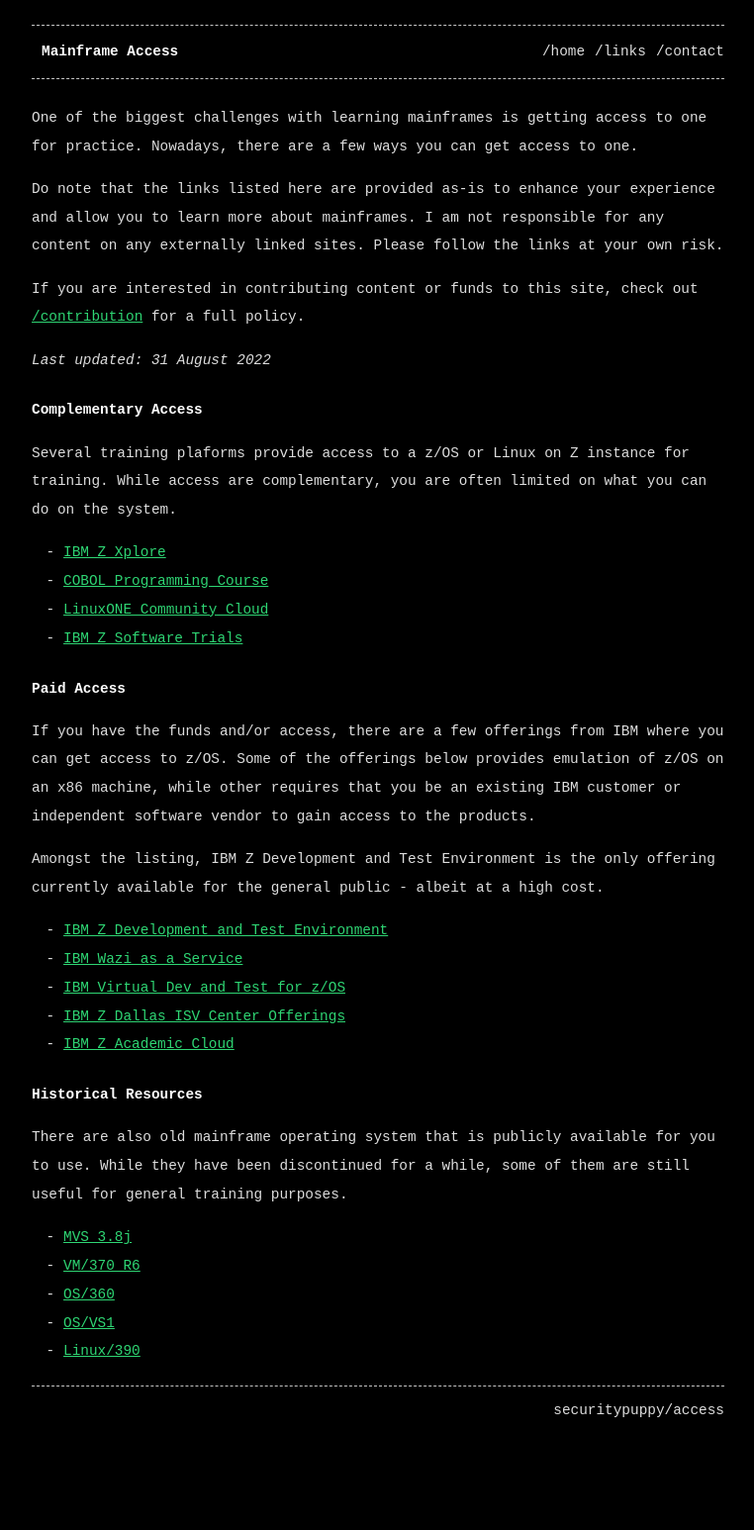
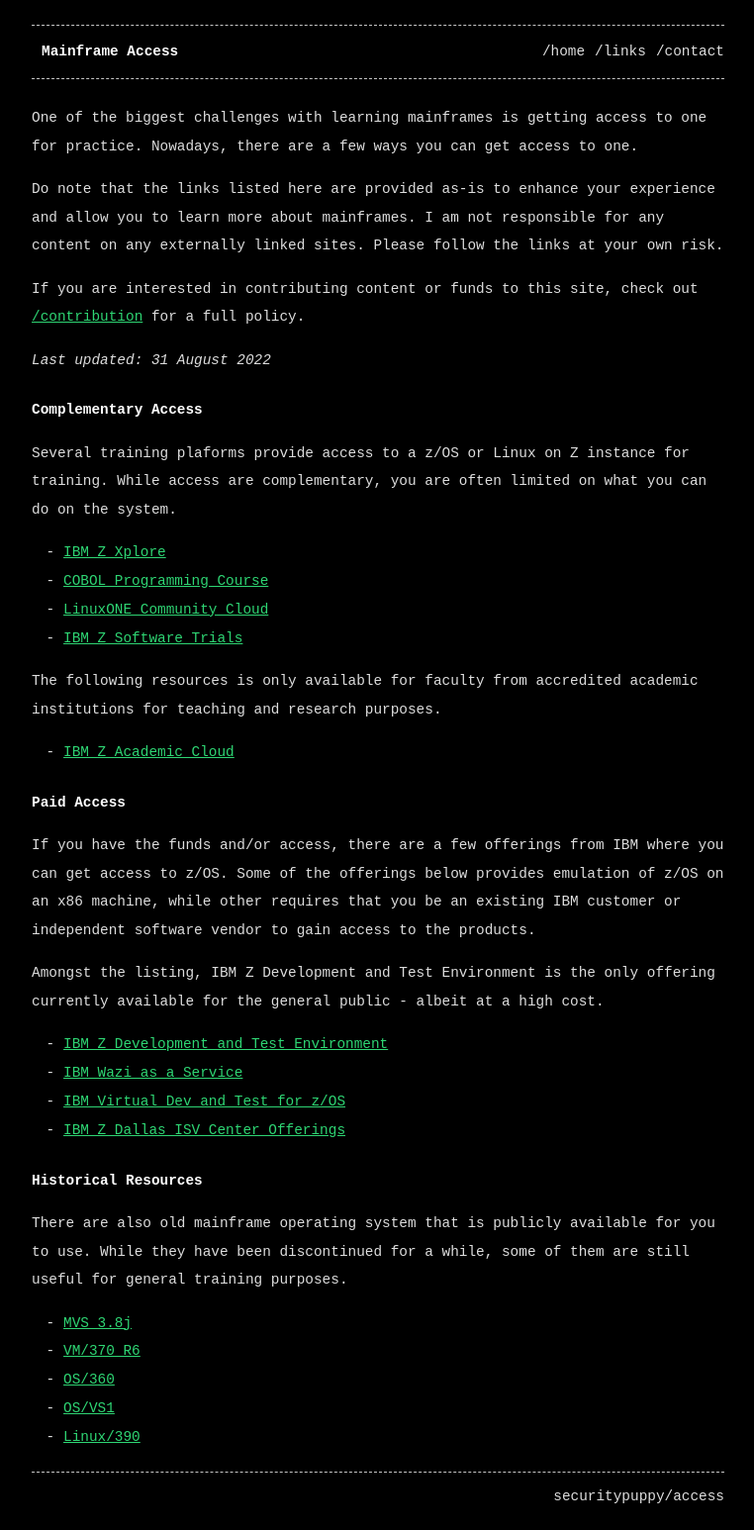
Before and after one commit to tanto259/securitypuppy, a Jekyll site: the page built from pages/access.md, in a window 1280 px wide. Shown: the whole page at 99% size, without its empty margins (258-1020 px from the left). Built offline with Jekyll 4.4.1, drawn with Linux system fonts in a browser that asks for light colours; before the commit the page ends 1460 px from its top, so only the background shows below that.

Commit message:
Update access

```diff
--- a/pages/access.md
+++ b/pages/access.md
@@ -23,6 +23,10 @@
 - [LinuxONE Community Cloud](https://developer.ibm.com/articles/get-started-with-ibm-linuxone/){:target="_blank"}{:rel="noopener noreferrer"}
 - [IBM Z Software Trials](https://www.ibm.com/it-infrastructure/z/software-trials){:target="_blank"}{:rel="noopener noreferrer"}
 
+The following resources is only available for faculty from accredited academic institutions for teaching and research purposes.
+
+- [IBM Z Academic Cloud](https://www.ibm.com/academic/topic/ibm-z){:target="_blank"}{:rel="noopener noreferrer"}
+
 ### Paid Access
 
 If you have the funds and/or access, there are a few offerings from IBM where you can get access to z/OS. Some of the offerings below provides emulation of z/OS on an x86 machine, while other requires that you be an existing IBM customer or independent software vendor to gain access to the products.
```
Also changed, not shown: other parts of pages/access.md (+0 -1 lines).
